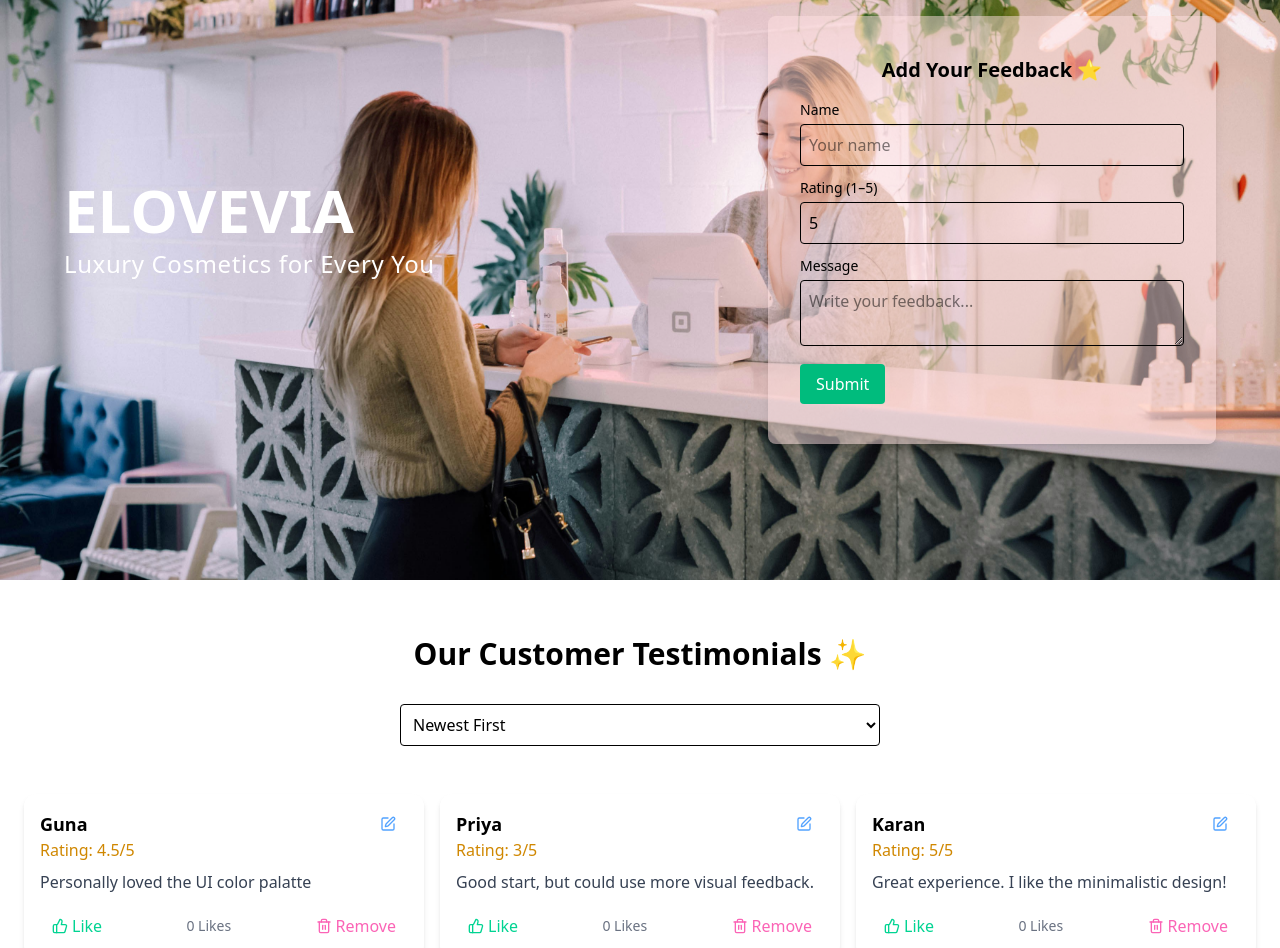
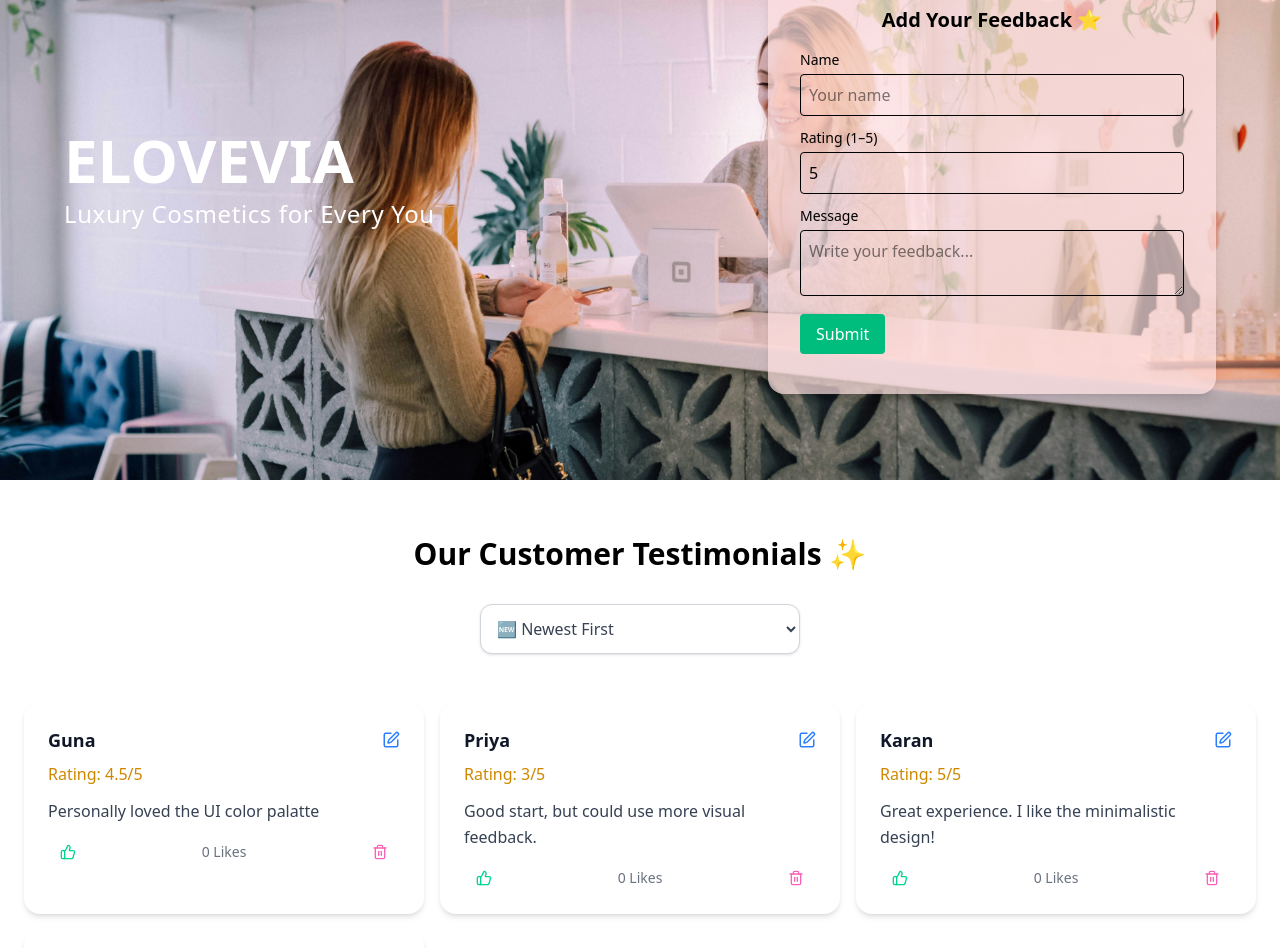
Before and after one commit to AshmithaVaisal/feedback-board, a React (Vite) app in the folder client/: page / in a window 1280 px wide. Shown: the part 120-1068 px from the top of the page. Built offline with nearby package versions, Linux system fonts and the light colour scheme.

Commit message:
✨ Finalize frontend: CRUD, sorting, localStorage, polished UI & states

```diff
--- a/client/src/components/FeedbackCard.jsx
+++ b/client/src/components/FeedbackCard.jsx
@@ -11,39 +11,38 @@ const FeedbackCard = ({
   onEdit,
 }) => {
   return (
-    <div className="bg-white p-4 rounded-xl shadow-md hover:shadow-lg transition">
-      <div className="flex justify-between items-center">
-        <h2 className="font-bold text-lg">{user}</h2>
+    <div className="bg-white p-6 rounded-2xl shadow-md hover:shadow-xl hover:scale-[1.02] transition transform">
+      {/* Header: Name + Edit */}
+      <div className="flex justify-between items-center mb-2">
+        <h2 className="font-bold text-lg text-gray-900">{user}</h2>
         <button
           onClick={onEdit}
-          className="text-blue-400 px-3 py-1 rounded-md hover:text-blue-600 transition flex items-center space-x-1"
+          className="text-blue-500 hover:text-blue-700 transition"
+          title="Edit feedback"
         >
-          <Edit size={16} />
+          <Edit size={18} />
         </button>
       </div>
-      <p className="text-yellow-600">Rating: {rating}/5</p>
-      <p className="text-gray-700 mt-2">{message}</p>
 
-      <div className="flex justify-between items-center mt-4 space-x-2">
-        {/* Like Button */}
+      <p className="text-yellow-600 font-medium">Rating: {rating}/5</p>
+      <p className="text-gray-700 mt-3 leading-relaxed">{message}</p>
+
+      {/* Footer: Like + Remove */}
+      <div className="flex justify-between items-center mt-4">
         <button
           onClick={onLike}
-          className="text-emerald-400 px-3 py-1 rounded-md hover:text-emerald-600 transition flex items-center space-x-1"
+          className="flex items-center gap-1 text-emerald-400 px-3 py-1 rounded-md hover:text-emerald-600 transition"
         >
           <ThumbsUp size={16} />
-          <span>Like</span>
         </button>
+
         <span className="text-sm text-gray-500">{likes} Likes</span>
 
-        {/* Edit Button */}
-
-        {/* Remove Button */}
         <button
           onClick={onDelete}
-          className="text-pink-400 px-3 py-1 rounded-md hover:text-pink-600 transition flex items-center space-x-1"
+          className="flex items-center gap-1 px-3 py-1 rounded-md text-pink-400 hover:text-pink-600 transition"
         >
           <Trash2 size={16} />
-          <span>Remove</span>
         </button>
       </div>
     </div>
--- a/client/src/components/FeedbackList.jsx
+++ b/client/src/components/FeedbackList.jsx
@@ -65,19 +65,19 @@ const FeedbackList = () => {
     <div className="min-h-screen flex flex-col">
       {/* Hero Section */}
       <div
-        className="h-[700px] bg-center bg-cover flex items-center justify-between px-16"
+        className="h-auto min-h-[600px] bg-center bg-cover flex flex-col md:flex-row items-center justify-between px-6 md:px-16 py-10 gap-8"
         style={{ backgroundImage: "url('/src/assets/c3.jpg')" }}
       >
         {/* Left Side - Company Info */}
-        <div className="text-white max-w-lg">
-          <h1 className="text-6xl font-bold">ELOVEVIA</h1>
-          <span className="block text-2xl font-light tracking-wide mt-2">
+        <div className="text-white max-w-lg text-center md:text-left">
+          <h1 className="text-4xl md:text-6xl font-bold">ELOVEVIA</h1>
+          <span className="block text-lg md:text-2xl font-light tracking-wide mt-2">
             Luxury Cosmetics for Every You
           </span>
         </div>
 
         {/* Right Side - Feedback Form */}
-        <div className="bg-red-100/50 rounded-lg shadow-lg w-full max-w-md px-8 py-10">
+        <div className="bg-red-100/70 rounded-2xl shadow-lg w-full max-w-md px-6 md:px-8 py-8 md:py-10">
           <FeedbackForm
             onAdd={handleAdd}
             editing={editing}
@@ -94,15 +94,16 @@ const FeedbackList = () => {
         </h1>
 
         {/* Sort Dropdown */}
+        {/* Sort Dropdown Centered */}
         <div className="flex justify-center mb-12 mt-8">
           <select
             value={sortOption}
             onChange={handleSortChange}
-            className="border p-2 rounded w-60 sm:w-72 md:w-80 lg:w-120"
+            className="border border-gray-300 bg-white shadow-sm p-3 rounded-xl w-60 sm:w-72 md:w-80 text-gray-700 font-medium focus:ring-2 focus:ring-emerald-400 focus:outline-none transition"
           >
-            <option value="newest">Newest First</option>
-            <option value="highest-rating">Highest Rating</option>
-            <option value="most-liked">Most Liked</option>
+            <option value="newest">🆕 Newest First</option>
+            <option value="highest-rating">⭐ Highest Rating</option>
+            <option value="most-liked">👍 Most Liked</option>
           </select>
         </div>
 
```
